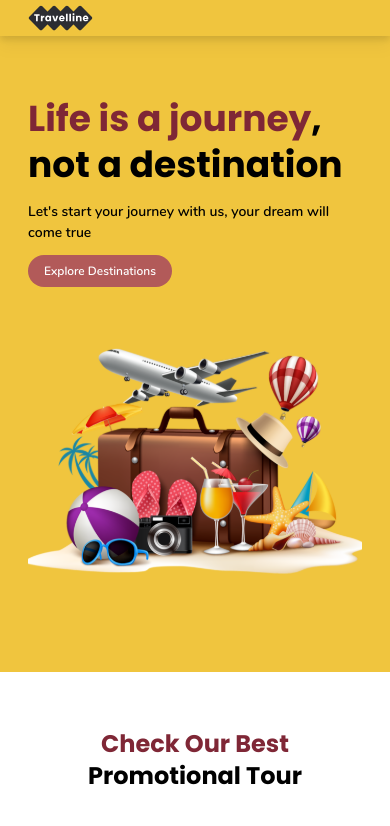
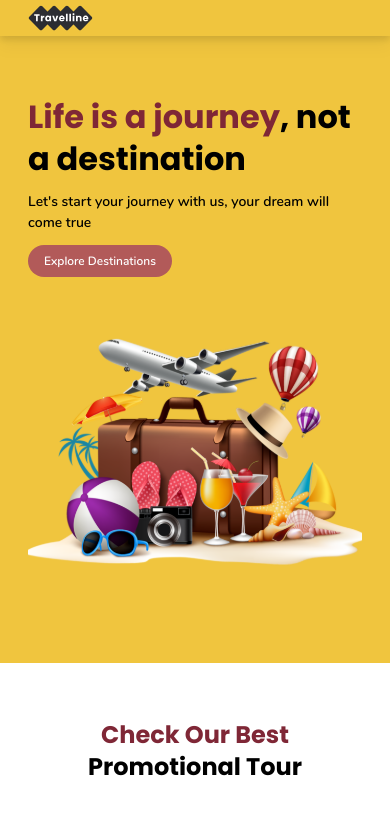
Before and after one commit to defz7/travelline, a Next.js app: page / in a window 390 px wide. Shown: the top 826 px of the page. Built offline with nearby package versions, Linux system fonts and the light colour scheme.

Commit message:
fix(Home): tidy up codes, add min-height, text styling on landingpage

```diff
--- a/components/Home/landingpage.tsx
+++ b/components/Home/landingpage.tsx
@@ -1,38 +1,33 @@
 import Image from "next/image";
 import Link from "next/link";
-
 import CoverImg from "../../public/Images/Home/kisspng-travel-clip-art-portable-network-graphics-vector-g-viaggi-in-comitiva-faenza-ra-astorre-agenzia-viag-5be4f4439a98f7 1.svg";
 
 function Landingpage() {
-    return(
-        <div className="w-full h-full px-7 sm:px-16 xl:px-32 2xl:px-52 py-24 sm:py-32 xl:py-52 bg-cstmyellow">
+  return (
+    <div className="min-h-[60vh] lg:min-h-[70vh] xl:min-h-screen grid justify-items-center content-center bg-cstmyellow">
+      <div className="px-7 sm:px-16 xl:px-32 2xl:px-52 py-24 sm:py-28 xl:py-48 m-auto">
         <div
           className="grid grid-cols-1 md:grid-cols-2 gap-x-20 gap-y-4 content-center xl:container xl:mx-auto"
           data-aos="fade-up"
           data-aos-duration="2000"
         >
-                <div className="h-full gap-3 2xl:gap-6 content-center grid">
-                    <h1 className="font-poppinsBold text-4xl xl:text-5xl 2xl:text-7xl text-black leading-[2.9rem] xl:leading-[4rem] 2xl:leading-[6rem]">
-                        <span className="text-brownfont">
-                            Life is a journey
-                        </span>
-                            , not a destination
+          <div className="h-full gap-3 2xl:gap-4 content-center grid">
+            <h1 className="font-poppinsBold text-[32px] md:text-4xl xl:text-5xl 2xl:text-7xl text-black leading-[2.6rem] md:leading-[2.9rem] xl:leading-[4rem] 2xl:leading-[5.6rem]">
+              <span className="text-brownfont">Life is a journey</span>, not a
+              destination
             </h1>
             <p className="font-nunitoSemi text-[14px] xl:text-[16px] 2xl:text-2xl text-black">
               Let's start your journey with us, your dream will come true
             </p>
             <div className="flex gap-5 2xl:pt-2">
               <Link href="/">
-                            <a className="font-nunitoSemi flex justify-center items-center self-center w-36 2xl:w-60 cursor-pointer text-white border-white bg-cstmdarkbrown hover:bg-cstmdarkerbrown hover:scale-110 duration-300 py-2 2xl:py-3 rounded-[80px] text-xs xl:text-xl font-medium">
+                <a className="font-nunitoSemi flex justify-center items-center w-36 xl:w-48 2xl:w-60 cursor-pointer text-white border-white bg-cstmdarkbrown hover:bg-cstmdarkerbrown hover:scale-110 duration-300 py-2 xl:py-3 rounded-[80px] text-xs xl:text-[16px] 2xl:text-xl">
                   Explore Destinations
                 </a>
               </Link>
               <Link href="/">
                 <a className="hidden flex justify-center items-center self-center">
-                                <img
-                                    src="/Images/Home/Group 4.svg"
-                                    className="w-1/2"
-                                />
+                  <img src="/Images/Home/Group 4.svg" className="w-1/2" />
                 </a>
               </Link>
               <p className="hidden flex items-center self-center font-normal text-xs 2xl:text-base">
@@ -40,7 +35,7 @@ function Landingpage() {
               </p>
             </div>
           </div>
-                <div className="md:mr-0 grid content-center m-auto w-full sm:w-3/4 md:w-full">
+          <div className="md:mr-0 grid content-center m-auto w-full sm:max-w-[330px] md:w-full">
             <Image
               src={CoverImg.src}
               width={910}
@@ -49,21 +44,14 @@ function Landingpage() {
             />
             <Link href="/">
               <a className="hidden flex w-64 bg-white bg-clip-padding backdrop-filter backdrop-blur-xl bg-opacity-50 rounded-xl p-6 z-10">
-                            <Image
-                                src="/Images/Home/Group 6.svg"
-                                width={40}
-                                height={40}
-                            />
+                <Image src="/Images/Home/Group 6.svg" width={40} height={40} />
                 <div className="text-left ml-5">
-                                <p className="text-lightfont font-bold">
-                                    250K
-                                </p>
-                                <p>
-                                    Plan Your Trip
-                                </p>
+                  <p className="text-lightfont font-bold">250K</p>
+                  <p>Plan Your Trip</p>
                 </div>
               </a>
             </Link>
+          </div>
         </div>
       </div>
     </div>
```
Lines whose indentation alone changed are shown as unchanged.
